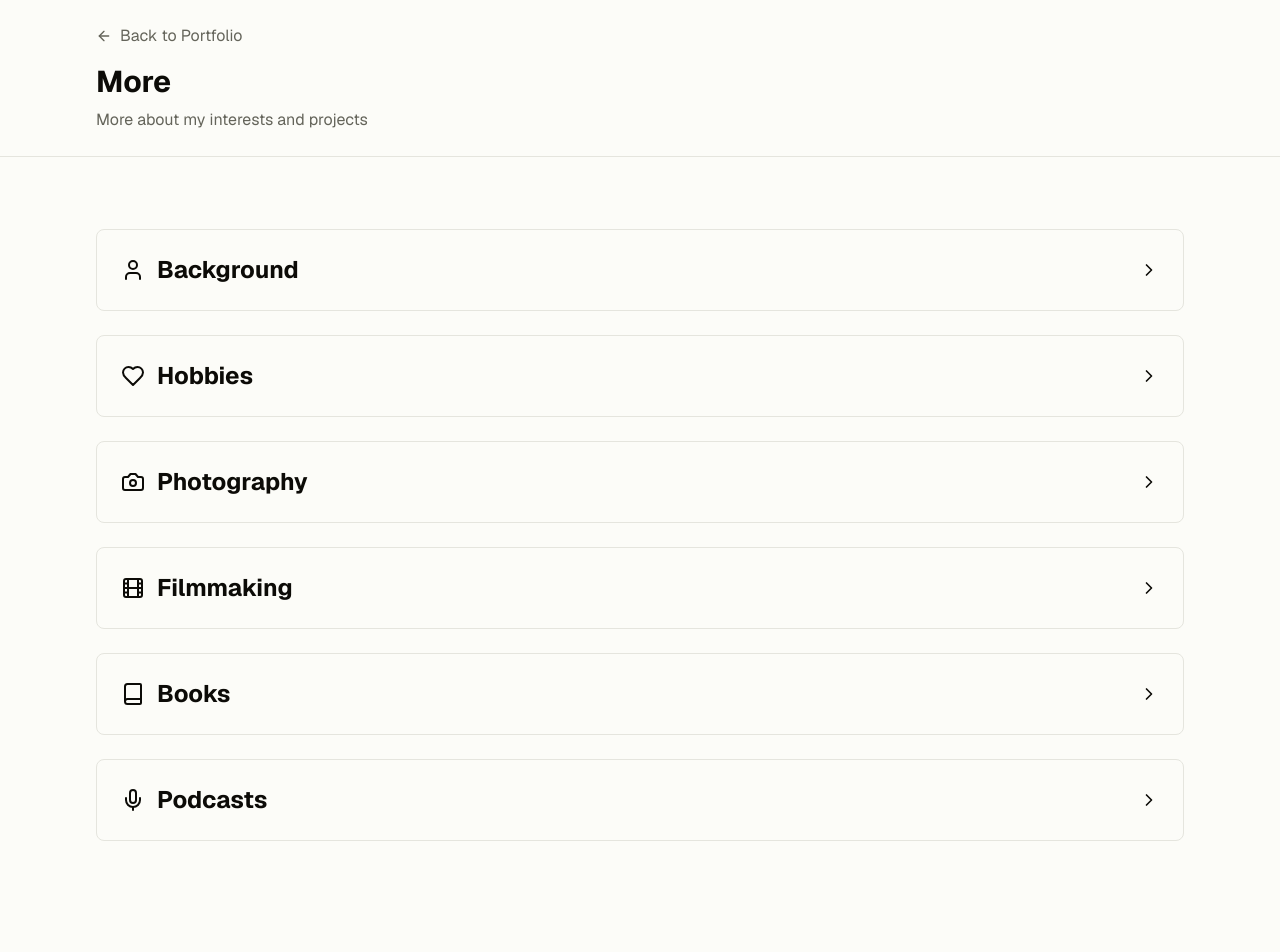
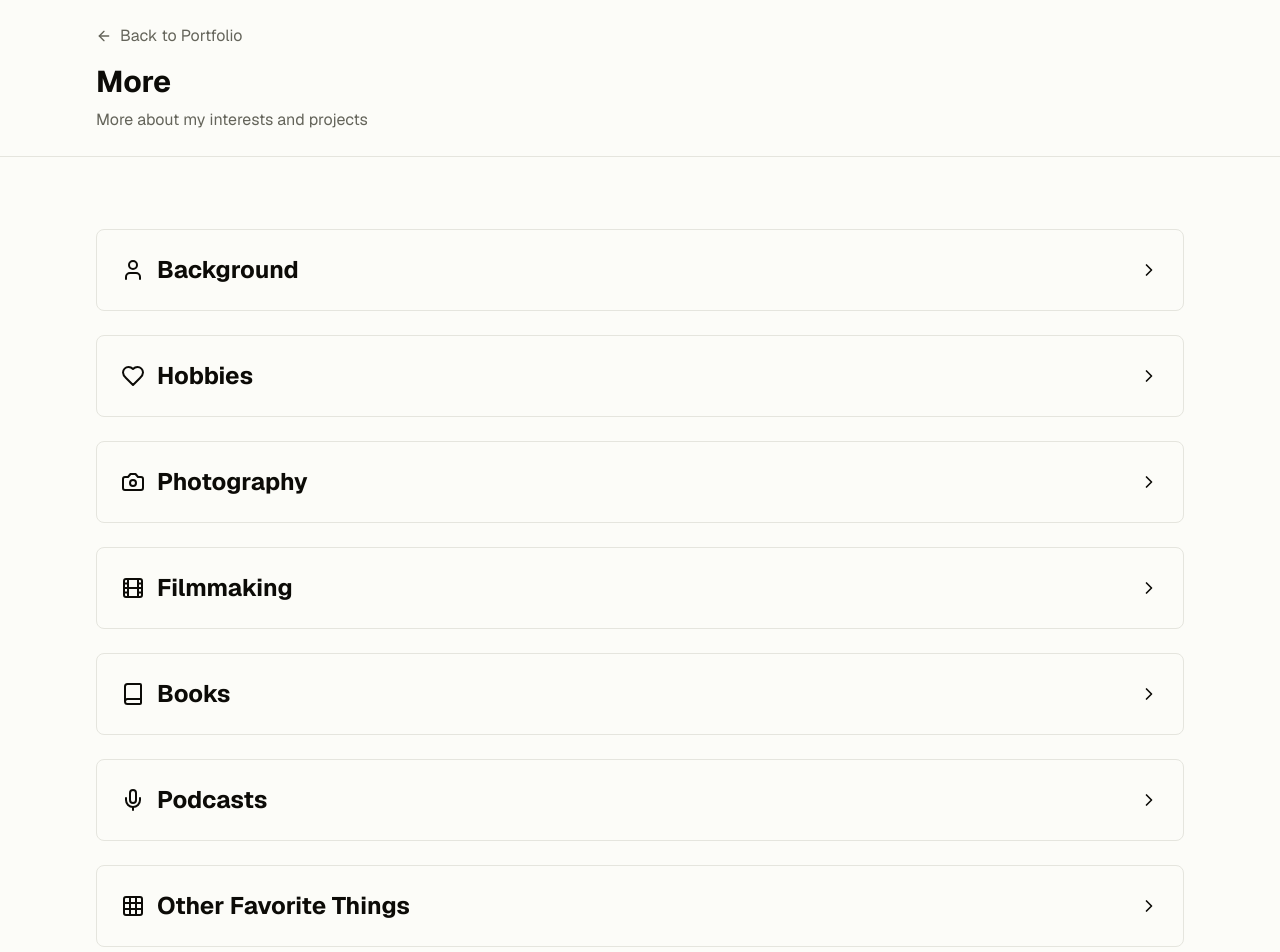
Before and after one commit to masonle-6080/portfolio, a Next.js app: page /More in a window 1280 px wide. Shown: the top 952 px of the page. Before the commit the page ends 865 px from the top, so only its background shows below. Built offline with nearby package versions, Linux system fonts and the light colour scheme.

Commit message:
other favorites

```diff
--- a/app/More/page.tsx
+++ b/app/More/page.tsx
@@ -11,7 +11,8 @@ export default function More() {
     films: false,
     books: false,
     podcasts: false,
-    hobbies: false
+    hobbies: false,
+    otherFavorites: false
   })
 
   const [selectedImage, setSelectedImage] = useState<string | null>(null)
@@ -442,6 +443,40 @@ export default function More() {
             )}
           </div>
 
+          {/* Other Favorite Things Tab */}
+          <div className='border rounded-lg'>
+            <button
+              onClick={() => toggleTab('otherFavorites')}
+              className='w-full p-6 flex items-center justify-between hover:bg-muted/50 transition-colors'
+            >
+              <div className='flex items-center gap-3'>
+                <Grid3X3 className='h-6 w-6' />
+                <h2 className='text-2xl font-bold text-left'>Other Favorite Things</h2>
+              </div>
+              {expandedTabs.otherFavorites ? (
+                <ChevronDown className='h-5 w-5' />
+              ) : (
+                <ChevronRight className='h-5 w-5' />
+              )}
+            </button>
+            {expandedTabs.otherFavorites && (
+              <div className='px-6 pb-6 border-t'>
+                <div className='pt-6 grid lg:grid-cols-3 gap-12'>
+                  <div className='lg:col-span-1'>
+                    <div className='space-y-4 text-muted-foreground'>
+                      <p className='text-sm uppercase tracking-wider font-medium'>Random Favorites</p>
+                    </div>
+                  </div>
+                  <div className='lg:col-span-2 space-y-2'>
+                  <a href='https://www.youtube.com/watch?v=rKhfFBbVtFg' className='text-muted-foreground'>The Death of Socrates: How To Read A Painting
+                  </a>
+
+                  </div>
+                </div>
+              </div>
+            )}
+          </div>
+
 
         </div>
       </div>
```
